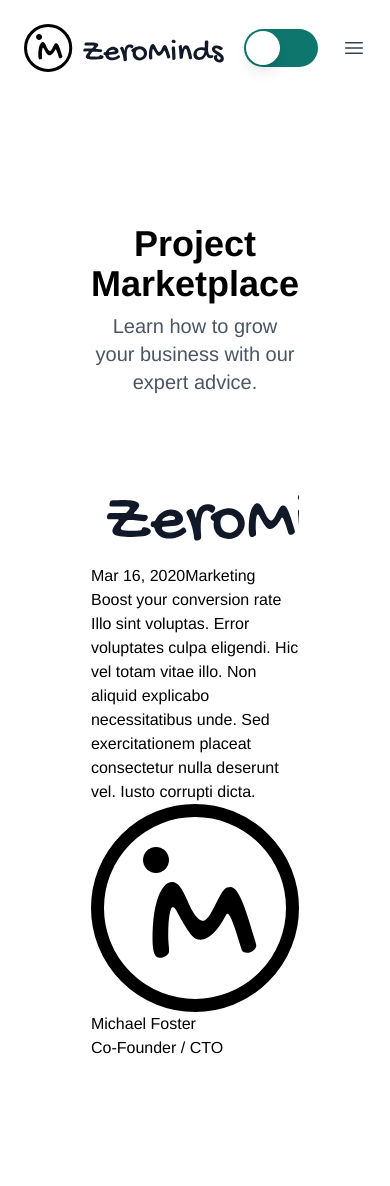
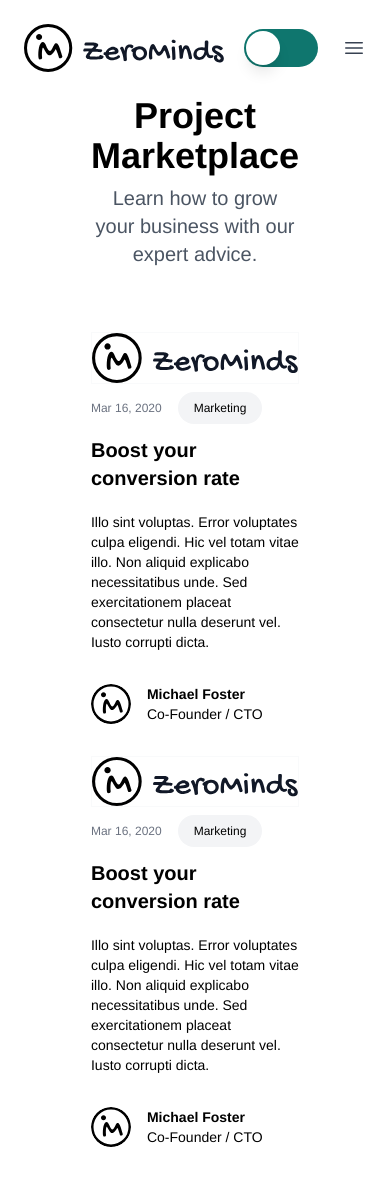
Before and after one commit to YurisCodingClub/zero-minds, a Next.js app: page /marketplace in a window 390 px wide. Shown: the top 1186 px of the page. Built offline with nearby package versions, Linux system fonts and the light colour scheme.

Commit message:
adjust responsiveness marketplace

```diff
--- a/src/app/marketplace/page.tsx
+++ b/src/app/marketplace/page.tsx
@@ -4,40 +4,71 @@ import Image from "next/image";
 export default function MarketPlace() {
   return (
     <main className="flex w-desktop min-h-screen flex-col items-center justify-between p-24">
-      <div className="py-32">
-        <div className="px-6 max-w-7xl mx-auto">
+      <div className="sm:py-32">
+        <div className="lg:px-6 px-8 max-w-7xl mx-auto">
           <div className="text-center max-w-2xl mx-auto">
             <h2 className="text-4xl font-semibold">Project Marketplace</h2>
             <p className="text-xl mt-2 text-gray-600">Learn how to grow your business with our expert advice.</p>
           </div>
-          <div className="grid grid-cols-1 gap-x-20 gap-y-8 mx-auto mt-16 max-w-2xl">
+          <div className="grid grid-cols-1 gap-x-20 gap-y-8 lg:mx-auto mt-16 max-w-2xl lg:grid-cols-3 lg:max-w-none">
             <article className="flex items-start flex-col justify-between">
-              <div className="relative w-full">
-                <Image src="/logo.svg" alt="" className="block object-cover rounded-md w-full h-auto max-w-full aspect-[2/1]" width="250" height="250" />
+              <div className="relative w-full border border-gray-50">
+                <Image src="/logo.svg" alt="" className="block object-cover rounded-md w-full h-auto max-w-full sm:aspect-[2/1] lg:aspect-[3/2]" width="250" height="250" />
                 <div className="shadow-md rounded-md"></div>
               </div>
               <div className="max-w-xl">
-                <div className="lh ls yu aab avx">
-                  <time dateTime="2020-03-16" className="axm">Mar 16, 2020</time>
-                  <Link href="#" className="ab eb adn ail ara arl avz axn bhw">Marketing</Link>
+                <div className="text-xs gap-4 items-center flex mt-2">
+                  <time dateTime="2020-03-16" className="text-gray-500">Mar 16, 2020</time>
+                  <Link href="#" className="font-medium py-2 px-4 rounded-full relative z-10 bg-gray-100">Marketing</Link>
                 </div>
-                <div className="bpv ab">
-                  <h3 className="la avu awb awk axq brc">
+                <div className="relative">
+                  <h3 className="font-semibold text-xl mt-3">
                     <a href="#">
-                      <span className="aa af"></span>Boost your conversion rate
+                      <span className="inset-0 absolute"></span>Boost your conversion rate
                     </a>
                   </h3>
-                  <p className="le lo avv awk axn">
+                  <p className="text-sm overflow-hidden mt-5">
                     Illo sint voluptas. Error voluptates culpa eligendi. Hic vel totam vitae illo. Non aliquid explicabo necessitatibus unde. Sed exercitationem placeat consectetur nulla deserunt vel. Iusto corrupti dicta.
                   </p>
                 </div>
-                <div className="ab lh ls yu aab">
-                  <Image src="/icon.svg" alt="" className="nc re adn aie" width="250" height="250" />
-                  <div className="avv awk">
-                    <p className="awb axq">
-                      <a href="#"><span className="aa af"></span>Michael Foster</a>
+                <div className="gap-4 items-center flex mt-8 relative">
+                  <Image src="/icon.svg" alt="" className="rounded-full w-10 h-10 max-w-full block" width="250" height="250" />
+                  <div className="text-sm">
+                    <p className="m-0 font-semibold">
+                      <a href="#"><span className="inset-0 absolute"></span>Michael Foster</a>
                     </p>
-                    <p className="axn">Co-Founder / CTO</p>
+                    <p className="m-0">Co-Founder / CTO</p>
+                  </div>
+                </div>
+              </div>
+            </article>
+            <article className="flex items-start flex-col justify-between">
+              <div className="relative w-full border border-gray-50">
+                <Image src="/logo.svg" alt="" className="block object-cover rounded-md w-full h-auto max-w-full sm:aspect-[2/1] lg:aspect-[3/2]" width="250" height="250" />
+                <div className="shadow-md rounded-md"></div>
+              </div>
+              <div className="max-w-xl">
+                <div className="text-xs gap-4 items-center flex mt-2">
+                  <time dateTime="2020-03-16" className="text-gray-500">Mar 16, 2020</time>
+                  <Link href="#" className="font-medium py-2 px-4 rounded-full relative z-10 bg-gray-100">Marketing</Link>
+                </div>
+                <div className="relative">
+                  <h3 className="font-semibold text-xl mt-3">
+                    <a href="#">
+                      <span className="inset-0 absolute"></span>Boost your conversion rate
+                    </a>
+                  </h3>
+                  <p className="text-sm overflow-hidden mt-5">
+                    Illo sint voluptas. Error voluptates culpa eligendi. Hic vel totam vitae illo. Non aliquid explicabo necessitatibus unde. Sed exercitationem placeat consectetur nulla deserunt vel. Iusto corrupti dicta.
+                  </p>
+                </div>
+                <div className="gap-4 items-center flex mt-8 relative">
+                  <Image src="/icon.svg" alt="" className="rounded-full w-10 h-10 max-w-full block" width="250" height="250" />
+                  <div className="text-sm">
+                    <p className="m-0 font-semibold">
+                      <a href="#"><span className="inset-0 absolute"></span>Michael Foster</a>
+                    </p>
+                    <p className="m-0">Co-Founder / CTO</p>
                   </div>
                 </div>
               </div>
--- a/tailwind.config.js
+++ b/tailwind.config.js
@@ -15,6 +15,7 @@ module.exports = {
     extend: {
       aspectRatio: {
         '2/1': '2 / 1',
+        '3/2': '3 / 2',
       },
     }
   },
```
Also changed, not shown: src/app/sign-up/page.tsx (+73 -1 lines).
